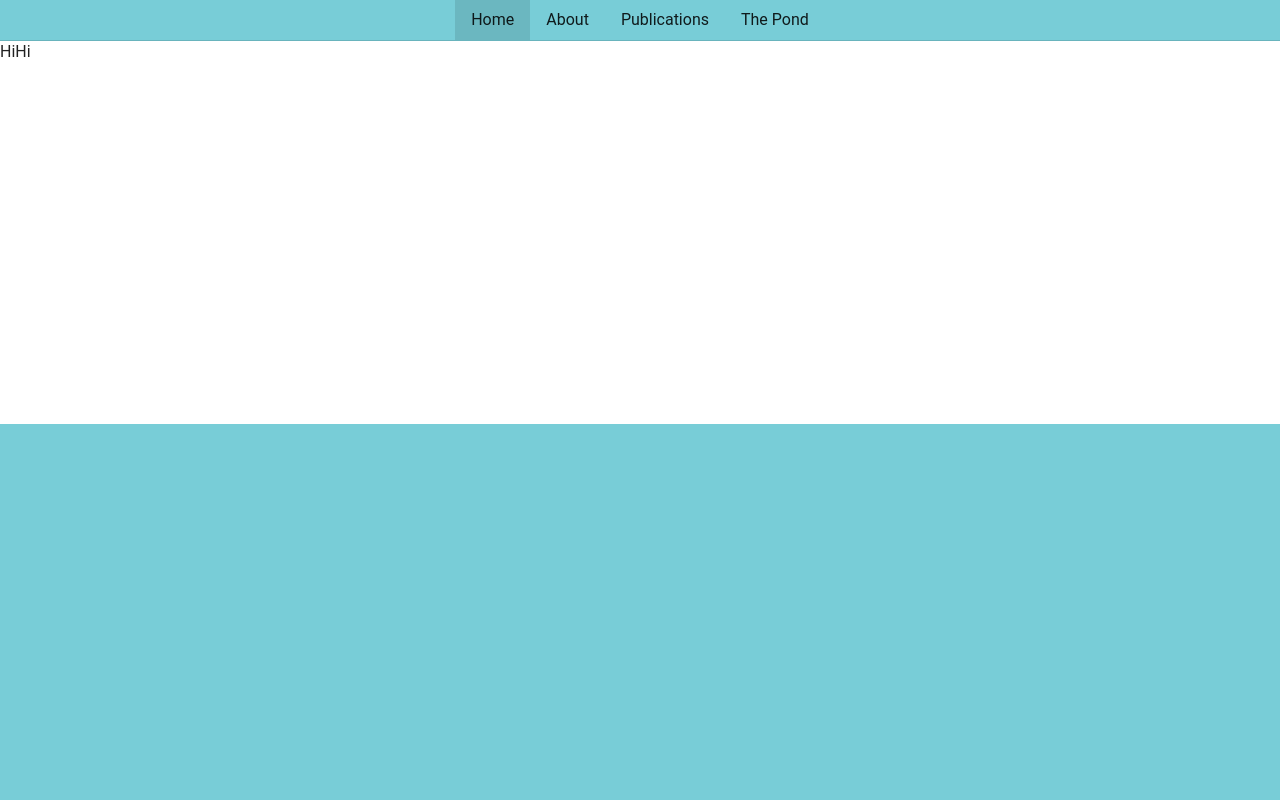
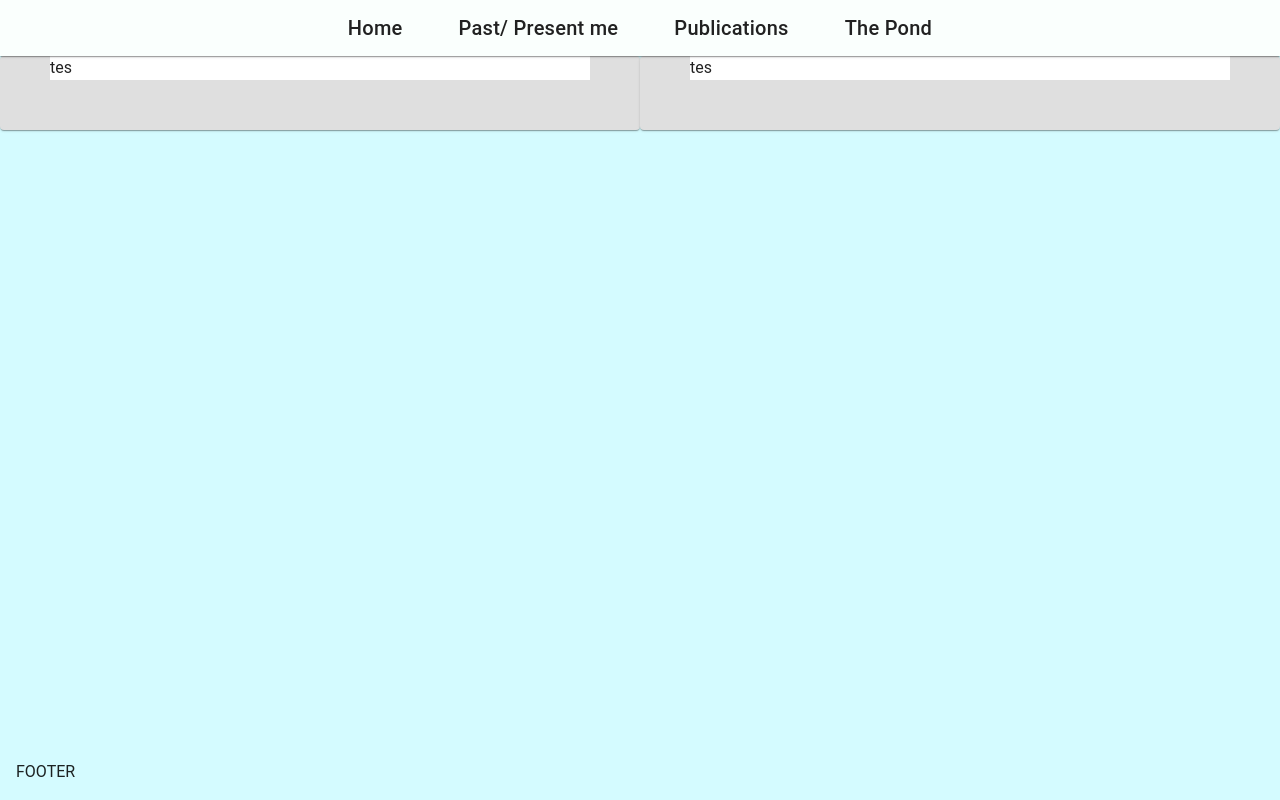
Before and after one commit to KT-man/VueFrontend, a Vue app: page / in a window 1280 px wide. Built offline with nearby package versions, Linux system fonts and the light colour scheme.

Commit message:
FIxing colors and layout

```diff
--- a/src/App.vue
+++ b/src/App.vue
@@ -20,7 +20,12 @@ const navTitle = 'Learning how to vue'
 
 <style scoped>
 .v-main {
-  margin-top: 40px;
+  /* margin top to account for navBar height + padding  */
+  margin-top: 56px;
+  background-color: rgba(var(--v-theme-secondary, 0.4));
+}
+.v-footer {
+  padding: 16px;
 }
 /* header {
   line-height: 1.5;
--- a/src/components/LayoutComponents/FooterBar.vue
+++ b/src/components/LayoutComponents/FooterBar.vue
@@ -1,11 +1,13 @@
 <script lang="ts" setup></script>
 
 <template>
-  <v-footer></v-footer>
+  <v-footer app>FOOTER</v-footer>
 </template>
 
 <style scoped>
 .v-footer {
   background-color: rgb(var(--v-theme-secondary));
+  min-height: 40px;
+  padding: 0;
 }
 </style>
--- a/src/components/LayoutComponents/NavBar.vue
+++ b/src/components/LayoutComponents/NavBar.vue
@@ -1,18 +1,30 @@
 <script lang="ts" setup>
 const navigationLinks = [
   { label: 'Home', link: '/', id: 'home' },
-  { label: 'About', link: '/about', id: 'about' },
+  { label: 'Past/ Present me', link: '/about', id: 'about' },
   { label: 'Publications', link: '/publications', id: ' publications' },
   { label: 'The Pond', link: '/thepond', id: 'thepond' }
 ]
 </script>
 
 <template>
-  <v-navigation-drawer location="top" mobile-breakpoint="xs" width="auto">
-    <div class="navigation-container">
-      <v-list-item v-for="link in navigationLinks" :key="link.id" :to="link.link">{{
-        link.label
-      }}</v-list-item>
+  <v-navigation-drawer
+    location="top"
+    mobile-breakpoint="xs"
+    width="auto"
+    elevation="1"
+    disable-route-watcher
+    class="border-0"
+  >
+    <div class="navigation-container d-flex justify-center ga-6 pt-2 pb-2">
+      <v-list-item
+        v-for="link in navigationLinks"
+        :key="link.id"
+        :to="link.link"
+        :active="false"
+        class="text-lg-h6 text-md-body-2"
+        >{{ link.label }}</v-list-item
+      >
     </div>
   </v-navigation-drawer>
 </template>
@@ -20,13 +32,13 @@ const navigationLinks = [
 <style scoped>
 .v-navigation-drawer {
   height: auto;
+  border-bottom: 0;
 }
 
 .v-navigation-drawer {
-  background-color: rgba(var(--v-theme-secondary));
+  background-color: rgba(var(--v-theme-surface-light));
 }
 .navigation-container {
-  display: flex;
-  justify-content: center;
+  flex-shrink: 0;
 }
 </style>
--- a/src/plugins/vuetify.ts
+++ b/src/plugins/vuetify.ts
@@ -6,8 +6,9 @@ import * as directives from 'vuetify/directives'
 const customTheme: ThemeDefinition = {
   colors: {
     primary: '#335C81',
-    surface: '#FCF7F8',
-    secondary: '#78CDD7',
+    'surface-light': '#FAFFFD',
+    'surface-dark': '#EDF5F7',
+    secondary: '#D4FBFF',
     info: '#274060',
     warning: '#1B2845'
   }
--- a/src/views/HomeView.vue
+++ b/src/views/HomeView.vue
@@ -1,5 +1,25 @@
 <script setup lang="ts"></script>
 
-<template><div data-testid="HomeView">HiHi</div></template>
+<template>
+  <v-container fluid>
+    <v-row no-gutters>
+      <v-col md-6>
+        <v-card>tes</v-card>
+      </v-col>
+      <v-col md-6>
+        <v-card>tes</v-card>
+      </v-col>
+    </v-row>
+  </v-container>
+</template>
 
-<style scoped></style>
+<style scoped>
+div {
+  border-top: 50px;
+  border-width: 50px;
+}
+
+.v-container {
+  padding: 0;
+}
+</style>
```
